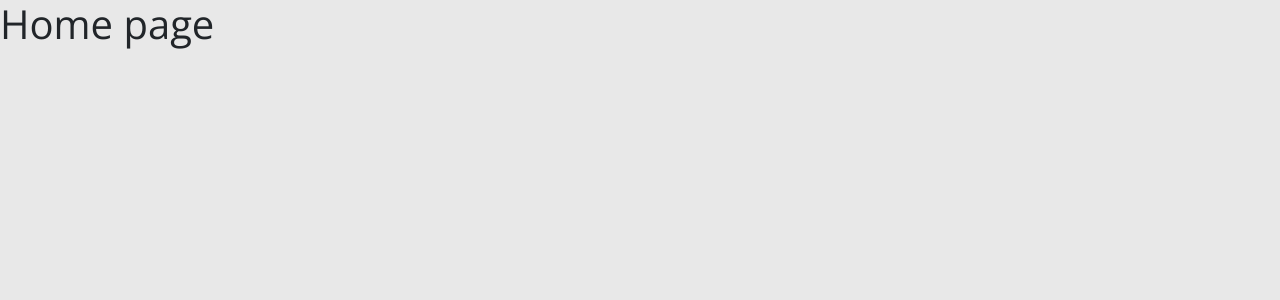
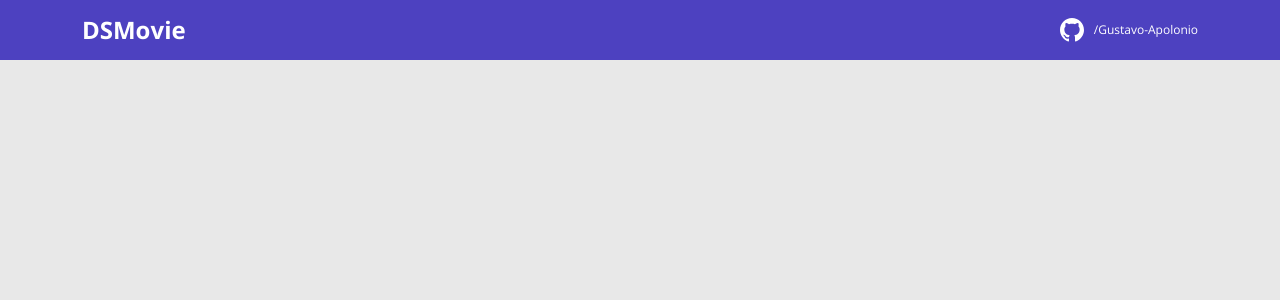
Before and after one commit to Gustavo-Apolonio/dsmovie, a React (Create React App) app in the folder frontend/: page / in a window 1280 px wide. Shown: the top 300 px of the page. Built offline with nearby package versions, Linux system fonts and the light colour scheme.

Commit message:
Project's Front -- Navbar

```diff
--- a/frontend/src/App.tsx
+++ b/frontend/src/App.tsx
@@ -1,5 +1,7 @@
+import Navbar from "./components/navbar";
+
 function App() {
-  return <h1>Home page</h1>;
+  return <Navbar />;
 }
 
 export default App;
--- /dev/null
+++ b/frontend/src/components/navbar/index.tsx
@@ -0,0 +1,27 @@
+import { ReactComponent as GithubIcon } from "assets/images/github.svg";
+
+import "./styles.css"
+
+function Navbar() {
+  return (
+    <header>
+      <nav className="container">
+        <div className="dsmovie-nav-content">
+          <h1>DSMovie</h1>
+          <a
+            href="https://github.com/Gustavo-Apolonio"
+            target="_blank"
+            rel="noreferrer"
+          >
+            <div className="dsmovie-contact-container">
+              <GithubIcon />
+              <p className="dsmovie-contact-link">/Gustavo-Apolonio</p>
+            </div>
+          </a>
+        </div>
+      </nav>
+    </header>
+  );
+}
+
+export default Navbar;
--- /dev/null
+++ b/frontend/src/components/navbar/styles.css
@@ -0,0 +1,29 @@
+header {
+  height: 60px;
+  background-color: var(--color-primary);
+  display: flex;
+  align-items: center;
+}
+
+.dsmovie-nav-content {
+  display: flex;
+  align-items: center;
+  justify-content: space-between;
+  color: #fff;
+}
+
+.dsmovie-nav-content h1 {
+  font-size: 24px;
+  margin: 0;
+  font-weight: 700;
+}
+
+.dsmovie-contact-container {
+  display: flex;
+  align-items: center;
+}
+
+.dsmovie-contact-link {
+  margin: 0 0 0 10px;
+  font-size: 12px;
+}
```
Also changed, not shown: frontend/tsconfig.json (+3 -8 lines), frontend/src/assets/images/github.svg (added).
